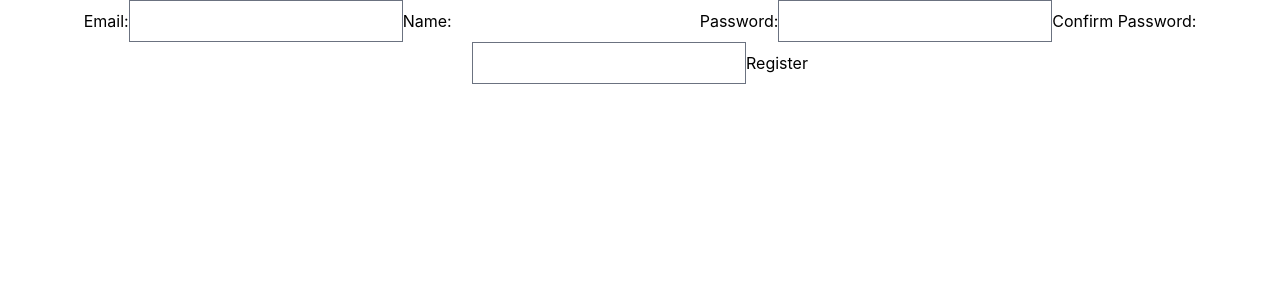
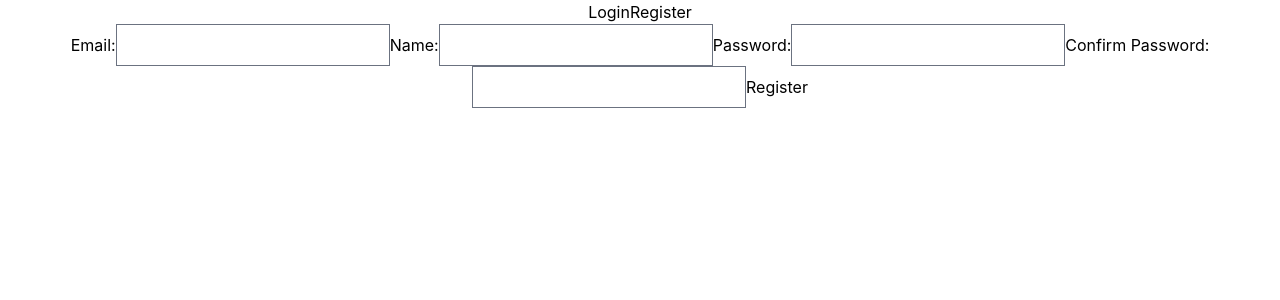
Before and after one commit to jon-wehner/HackJAck-ReactApp, a React (Create React App) app: page /register in a window 1280 px wide. Shown: the top 300 px of the page. Built offline with nearby package versions, Linux system fonts and the light colour scheme.

Commit message:
fixed registration form

```diff
--- a/src/App.jsx
+++ b/src/App.jsx
@@ -1,5 +1,5 @@
 import React from 'react';
-import { Route, Switch } from 'react-router-dom';
+import { Link, Route, Switch } from 'react-router-dom';
 import './App.css';
 import LoginForm from './components/LoginForm/LoginForm';
 import RegistrationForm from './components/RegistrationForm/RegistrationForm';
@@ -7,6 +7,8 @@ import RegistrationForm from './components/RegistrationForm/RegistrationForm';
 function App() {
   return (
     <div className="App">
+      <Link to="/login">Login</Link>
+      <Link to="/register">Register</Link>
       <Switch>
         <Route path="/login">
           <LoginForm />
--- a/src/components/RegistrationForm/RegistrationForm.jsx
+++ b/src/components/RegistrationForm/RegistrationForm.jsx
@@ -13,7 +13,7 @@ const RegistrationForm = () => {
       </label>
       <label htmlFor="name">
         Name:
-        <input type="name" name="name" value={name} onChange={(e) => setName(e.target.value)} />
+        <input type="text" name="name" value={name} onChange={(e) => setName(e.target.value)} />
       </label>
       <label htmlFor="password">
         Password:
```
